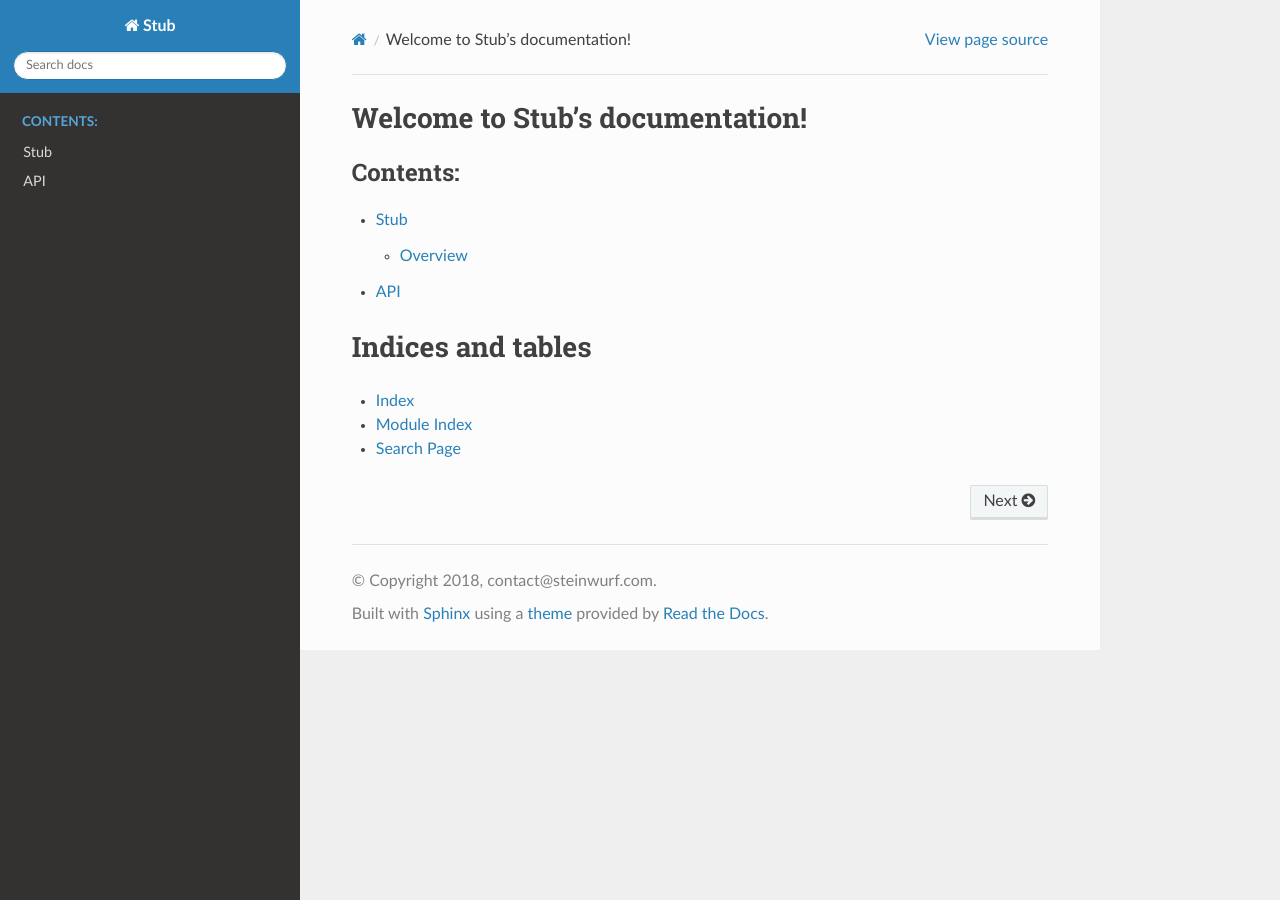
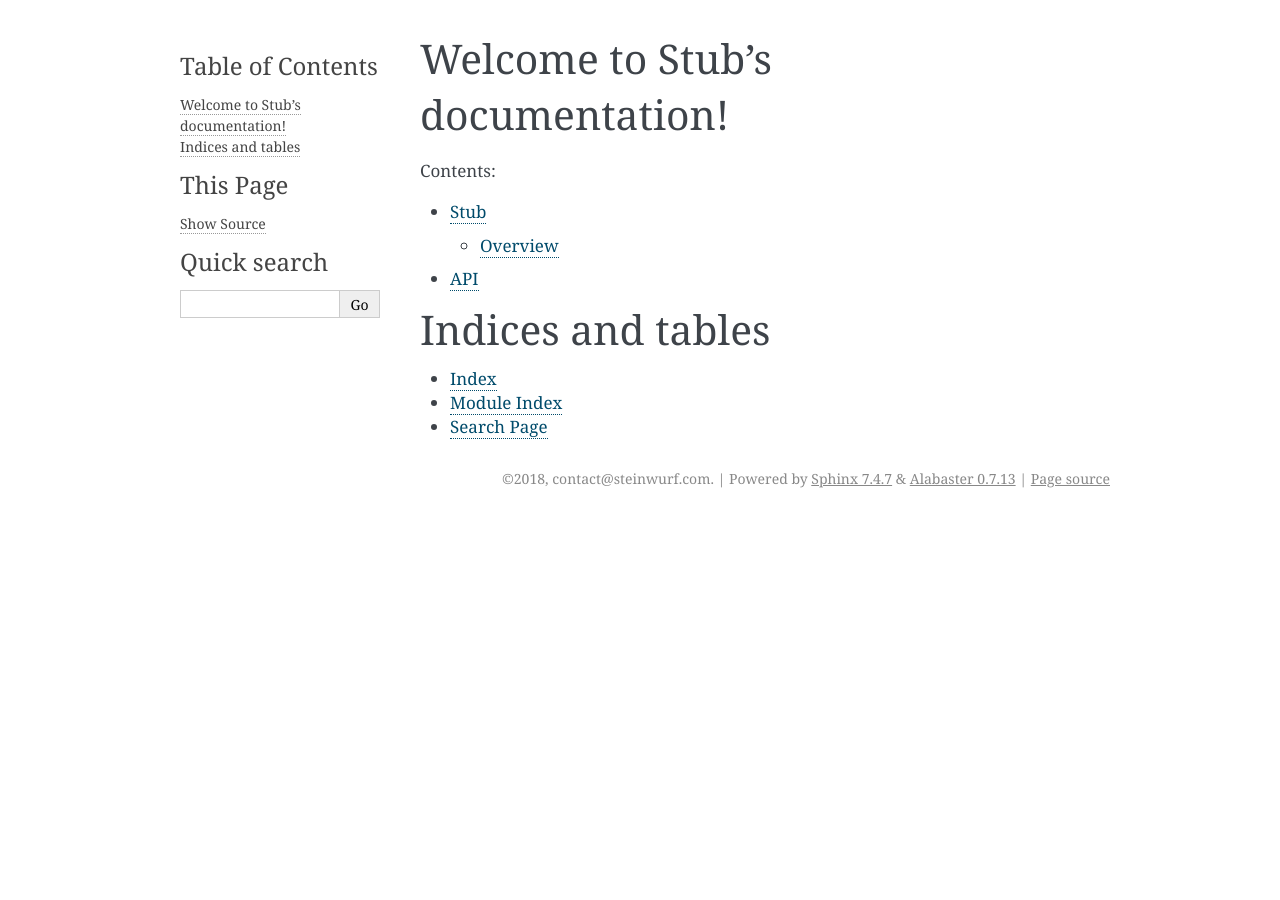
Before and after one commit to steinwurf/stub, a Sphinx documentation site: the page built from docs/index.rst, in a window 1280 px wide. Built offline with Sphinx 7.4.7, drawn with Linux system fonts in a browser that asks for light colours.

Commit message:
Working on it

```diff
--- a/docs/conf.py
+++ b/docs/conf.py
@@ -34,8 +34,8 @@ extensions = ['wurfdocs']
 
 # Wurfdocs options - relative to your docs dir
 wurfdocs = {
-  'source_path': '../src',
-  'parser': {'type': 'doxygen', 'download': True }
+    'source_path': '../src',
+    'parser': {'type': 'doxygen', 'download': True}
 }
 
 # Add any paths that contain templates here, relative to this directory.
@@ -88,7 +88,7 @@ todo_include_todos = False
 # The theme to use for HTML and HTML Help pages.  See the documentation for
 # a list of builtin themes.
 #
-html_theme = "sphinx_rtd_theme"
+html_theme = "alabaster"
 
 # Theme options are theme-specific and customize the look and feel of a theme
 # further.  For a list of options available for each theme, see the
--- a/docs/requirements.txt
+++ /dev/null
@@ -1,2 +0,0 @@
-wurfdocs
-sphinx_rtd_theme
```
Also changed, not shown: 2 other files.
